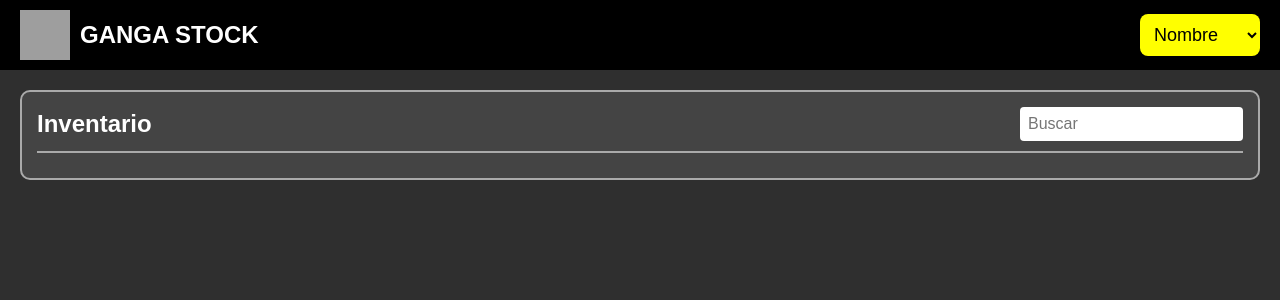
After one commit to gangaxx/Ganga-Stock, a Django app: page /index_empleado/ in a window 1280 px wide. The commit adds this page. Shown: the top 300 px of the page. Run offline with Django 5.2, Linux system fonts and the light colour scheme; grey boxes are pictures that could not be loaded.

Commit message:
avance nuevo index_empleado

```diff
--- a/aplicacion/templates/index.html
+++ b/aplicacion/templates/index.html
@@ -29,8 +29,8 @@
       </form>
     </div>
   </div>
-  <button onclick="window.location.href='{% url 'index_admin' %}'">Probando</button>
-
+  <button onclick="window.location.href='{% url 'index_admin' %}'">boton admin</button>
+  <button onclick="window.location.href='{% url 'index_empleado' %}'">boton empleado</button>
 
 
 </body>
--- /dev/null
+++ b/aplicacion/templates/index_empleado.html
@@ -0,0 +1,114 @@
+{% load static %}
+<!DOCTYPE html>
+<html lang="es">
+<head>
+    <meta charset="UTF-8">
+    <title>Inventario</title>
+    <style>
+        body {
+            margin: 0;
+            font-family: Arial, sans-serif;
+            background-color: #2f2f2f;
+            color: white;
+        }
+
+        .header {
+            background-color: #000;
+            display: flex;
+            justify-content: space-between;
+            align-items: center;
+            padding: 10px 20px;
+        }
+
+        .logo-titulo {
+            display: flex;
+            align-items: center;
+            gap: 10px;
+        }
+
+        .logo {
+            height: 50px;
+            width: 50px;
+        }
+
+        .header h1 {
+            margin: 0;
+            font-size: 24px;
+            font-weight: bold;
+        }
+
+        .filtro select {
+            background-color: yellow;
+            border: none;
+            padding: 10px;
+            border-radius: 8px;
+            font-size: 18px;
+            font-weight: 500;
+        }
+
+        .contenedor {
+            padding: 20px;
+        }
+
+        .tabla-inventario {
+            background-color: #444;
+            border: 2px solid #aaa;
+            border-radius: 10px;
+            padding: 15px;
+        }
+
+        .tabla-header {
+            display: flex;
+            justify-content: space-between;
+            align-items: center;
+            border-bottom: 2px solid #aaa;
+            padding-bottom: 10px;
+            margin-bottom: 10px;
+        }
+
+        .tabla-header h2 {
+            margin: 0;
+            font-size: 24px;
+        }
+
+        .tabla-header input {
+            padding: 8px;
+            font-size: 16px;
+            border: none;
+            border-radius: 4px;
+        }
+
+        .tabla-cuerpo {
+            /* aquí puedes poner la tabla de productos o tarjetas */
+        }
+    </style>
+</head>
+<body>
+    <header class="header">
+        <div class="logo-titulo">
+            <img src="{% static 'images/logo.png' %}" alt="Logo" class="logo">
+            <h1>GANGA STOCK</h1>
+        </div>
+        <div class="filtro">
+            <select>
+                <option>Nombre</option>
+                <option>Precio</option>
+                <option>Categoría</option>
+            </select>
+        </div>
+    </header>
+
+    <main class="contenedor">
+        <div class="tabla-inventario">
+            <div class="tabla-header">
+                <h2>Inventario</h2>
+                <input type="text" placeholder="Buscar">
+            </div>
+            <div class="tabla-cuerpo">
+                <!-- Aquí puedes poner contenido dinámico con Django -->
+                {# {% for producto in productos %} ... {% endfor %} #}
+            </div>
+        </div>
+    </main>
+</body>
+</html>
--- a/aplicacion/urls.py
+++ b/aplicacion/urls.py
@@ -8,7 +8,7 @@ urlpatterns = [
     path('', views.index, name='index'),
     path('index/', views.index, name='index'),
     path('index_admin/', views.index_admin, name='index_admin'),
-
+    path('index_empleado/', views.index_empleado, name='index_empleado'),
 ]
 
 if settings.DEBUG:
--- a/aplicacion/views.py
+++ b/aplicacion/views.py
@@ -6,4 +6,7 @@ def index(request):
 def index_admin(request):
     return render(request, 'index_admin.html')
 
+def index_empleado(request):
+    return render(request, 'index_empleado.html')
+
 # Create your views here.
--- a/proyecto/urls.py
+++ b/proyecto/urls.py
@@ -23,7 +23,7 @@ urlpatterns = [
     path('', include('aplicacion.urls')),
     path('', TemplateView.as_view(template_name="aplicacion/index.html")),
     path('placamadre/', TemplateView.as_view(template_name="placamadre.html")),
-
+    path('index_empleado/', TemplateView.as_view(template_name="index_empleado.html")),
 ]
 
 ## borrar si no sirve para las imagenes
```
